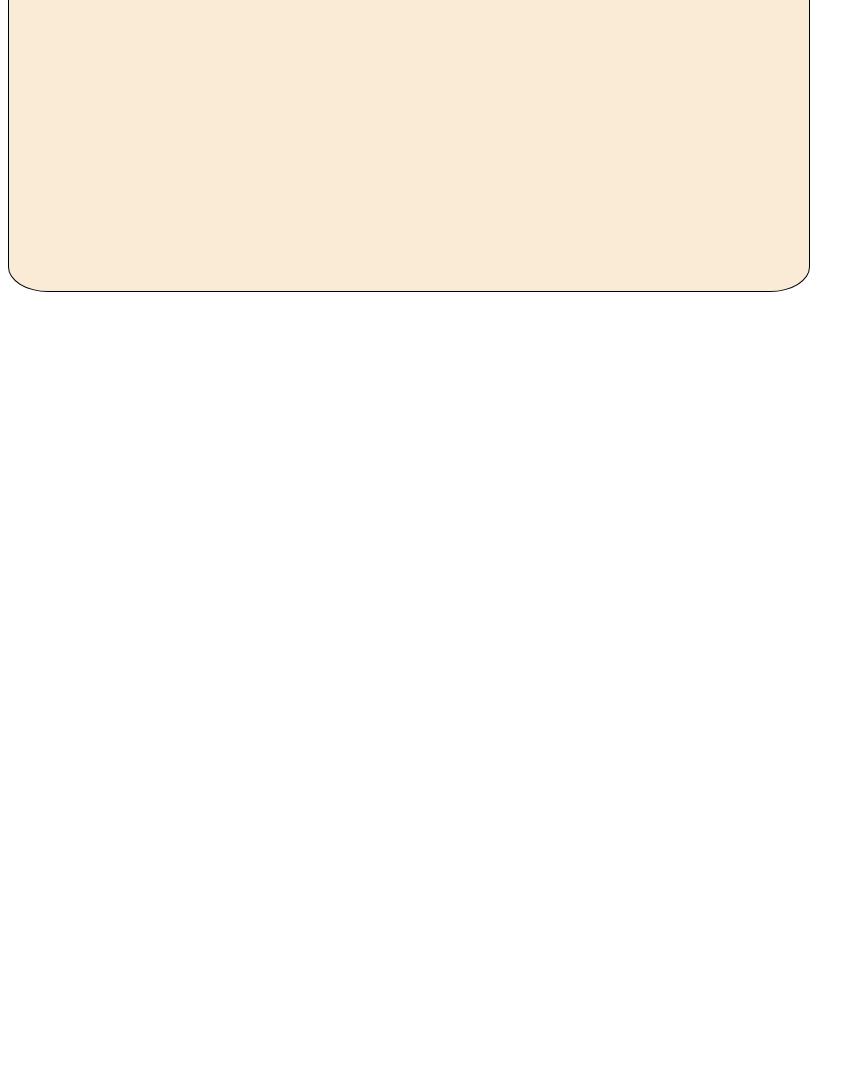
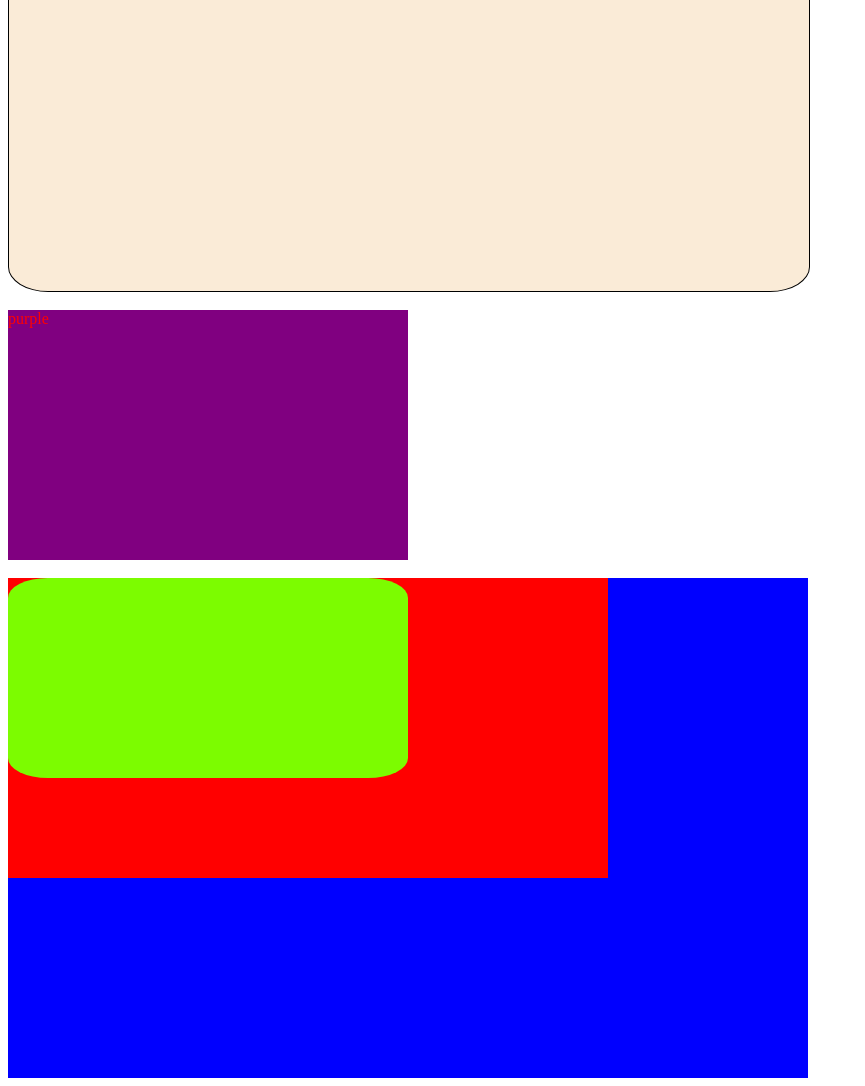
Before and after one commit to Yolo-hwt/css-layout, a plain HTML site: page less学习/index.html in a window 1280 px wide. Shown: the part 1776-2862 px from the top of the page, without its empty margins (0-865 px from the left). Before the commit the page ends 2076 px from the top, so only its background shows below. Drawn offline with Linux system fonts and the light colour scheme.

Commit message:
finish less

```diff
--- a/less学习/index.html
+++ b/less学习/index.html
@@ -8,6 +8,7 @@
     <title>less-test</title>
     <link rel="stylesheet/less" href="./less/style1.less">
     <link rel="stylesheet/less" href="./less/style2.less">
+    <link rel="stylesheet/less" href="./less/style3.less">
     <!-- <script src="//cdnjs.cloudflare.com/ajax/libs/less.js/2.5.3/less.min.js"></script> -->
     <script src="./public/less.min.js"></script>
 </head>
@@ -20,6 +21,16 @@
     <div class="test2"></div>
     <br>
     <div class="test3"></div>
+    <br>
+    <div class="test4">purple</div>
+    <br>
+    <div class="boss">
+        <div class="grandF">
+            <div class="father">
+                <div class="son"></div>
+            </div>
+        </div>
+    </div>
 </body>
 
 </html>
--- /dev/null
+++ b/less学习/less/style3.less
@@ -0,0 +1,43 @@
+//继承
+.animation {
+    width: 400px;
+    height: 250px;
+    color: red;
+    background-color: purple;
+
+}
+
+// .animation {
+//     & {
+//         transform: scale(2);
+//         transform-origin: top left;
+//     }
+// }
+
+.test4:extend(.animation) {}
+
+// 两种方式均可
+// .test4 {
+//     &:extend(.animation all)
+// }
+.grandF {
+    width: 800px;
+    height: 500px;
+    background-color: blue;
+
+    .father {
+        width: 600px;
+        height: 300px;
+        background-color: red;
+
+        .son {
+            .boss & {
+                border-radius: 10%;
+            }
+
+            width: 400px;
+            height: 200px;
+            background-color: lawngreen;
+        }
+    }
+}
```
Also changed, not shown: 1 other file.
